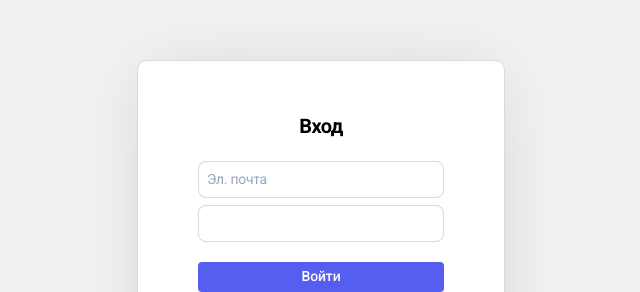
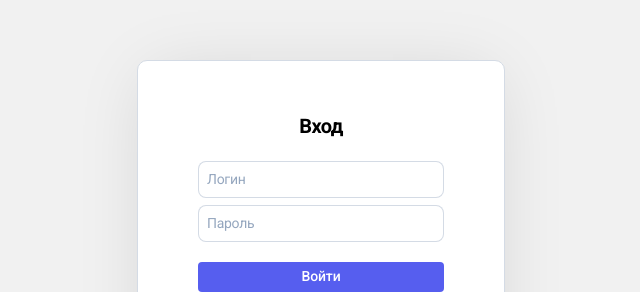
Before and after one commit to SHADrussed/skypro-kanban, a React (Vite) app: page /login in a window 1280 px wide. Shown: the part 168-460 px from the top of the page, without its empty margins (319-959 px from the left). Built offline with nearby package versions, Linux system fonts and the light colour scheme.

Commit message:
api reg, login 0.1

```diff
--- a/src/api/api.js
+++ b/src/api/api.js
@@ -0,0 +1,20 @@
+import axios from "axios";
+
+const kanbanHost = "https://wedev-api.sky.pro/api/kanban";
+const authHost = "https://wedev-api.sky.pro/api/user";
+
+export async function loginUser(userData) {
+  const response = await axios.post(authHost + "/login", userData, {
+    headers: {
+      "Content-Type": "",
+    },
+  });
+}
+
+export async function registerUser(userData) {
+  const response = await axios.post(authHost, userData, {
+    headers: {
+      "Content-Type": "",
+    },
+  });
+}
--- a/src/components/auth/SignIn.jsx
+++ b/src/components/auth/SignIn.jsx
@@ -1,6 +1,10 @@
 import { Link, useNavigate } from "react-router-dom";
 import { Wrapper } from "../styles/common";
 import { useState } from "react";
+
+import { loginUser } from "../../api/api";
+
+// Пересорбрать с singup в styled
 
 export default function SignIn({ onLogin }) {
   const [login, setLogin] = useState("");
@@ -8,11 +12,17 @@ export default function SignIn({ onLogin }) {
 
   const navigate = useNavigate();
 
-  function handleSubmit(event) {
+  async function handleSubmit(event) {
     event.preventDefault();
 
-    onLogin();
-    navigate("/");
+    const data = await loginUser({
+      login,
+      password,
+    });
+    console.log(data);
+
+    // onLogin();
+    // navigate("/");
   }
 
   return (
@@ -33,7 +43,7 @@ export default function SignIn({ onLogin }) {
                 className="modal__input"
                 type="text"
                 name="login"
-                placeholder="Эл. почта"
+                placeholder="Логин"
                 value={login}
                 onChange={(event) => setLogin(event.target.value)}
               />
@@ -42,6 +52,7 @@ export default function SignIn({ onLogin }) {
                 className="modal__input"
                 type="password"
                 name="password"
+                placeholder="Пароль"
                 value={password}
                 onChange={(event) => setPassword(event.target.value)}
               />
--- a/src/components/auth/SignUp.jsx
+++ b/src/components/auth/SignUp.jsx
@@ -1,11 +1,21 @@
 import { Link, useNavigate } from "react-router-dom";
 import { Wrapper } from "../styles/common";
+import { registerUser } from "../../api/api";
+import { useState } from "react";
 
 export default function SignUp() {
   const navigate = useNavigate();
 
-  function handleSubmit(event) {
+  const [login, setLogin] = useState("");
+  const [name, setName] = useState("");
+  const [password, setPassword] = useState("");
+
+  async function handleSubmit(event) {
     event.preventDefault();
+
+    const data = await registerUser({});
+    console.log(data);
+
     navigate("/login");
   }
 
@@ -25,23 +35,26 @@ export default function SignUp() {
               <input
                 className="modal__input"
                 type="text"
-                name="name"
-                id="formname"
-                placeholder="Имя"
+                name="login"
+                placeholder="Логин"
+                value={login}
+                onChange={(event) => setLogin(event.target.value)}
               />
               <input
                 className="modal__input"
                 type="text"
-                name="login"
-                id="formlogin"
-                placeholder="Эл. почта"
+                name="name"
+                placeholder="Имя"
+                value={name}
+                onChange={(event) => setName(event.target.value)}
               />
               <input
                 className="modal__input"
                 type="password"
                 name="password"
-                id="formpassword"
                 placeholder="Пароль"
+                value={password}
+                onChange={(event) => setPassword(event.target.value)}
               />
               <button className="modal__btn-enter _hover01" id="btnEnter">
                 Зарегистрироваться
```
